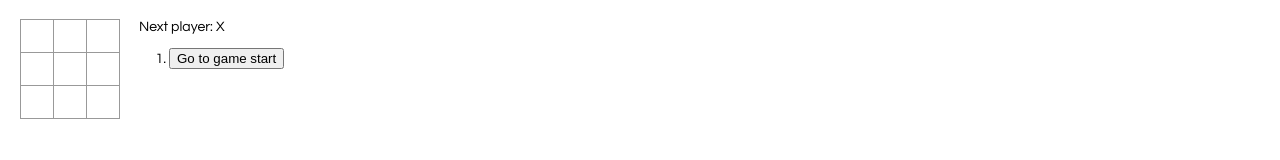
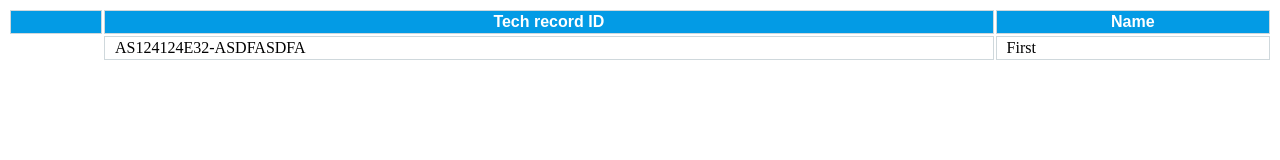
Before and after one commit to jessequiroga/react-frontend, a React app in the folder frontend/: page / in a window 1280 px wide. Built offline with nearby package versions, Linux system fonts and the light colour scheme.

Commit message:
dynamic fields setup

```diff
--- a/frontend/src/index.css
+++ b/frontend/src/index.css
@@ -1,50 +1,38 @@
-body {
-  font: 14px "Century Gothic", Futura, sans-serif;
-  margin: 20px;
+table { width: 100%; }
+
+thead {}
+tr.review-table-head-row {
+    border-top: 1px solid #0277BD;
+    border-bottom: 1px solid #0277BD;
+    background: #039BE5;
+    font-family: arial;
+    color: #FFF;
+    font-weight: 600;
 }
+th{
+    border: 1px solid #CFD8DC;
+    padding: 2px 10px;
+}
+th span {display: block;}
 
-ol, ul {
-  padding-left: 30px;
+tr.review-table-body-row {
+    cursor: pointer;
 }
+tr.review-table-body-row:hover td {
+    background: #B3E5FC;
+}
+.review-table-body-row-field-status-warn {padding: 10px; border-bottom: 1px solid #CFD8DC; background: #FF9800;}
+.review-table-body-row-field-status-rjct {padding: 10px; border-bottom: 1px solid #CFD8DC; background: #F44336;}
+.review-table-body-row-field-status-acpt {padding: 10px; border-bottom: 1px solid #CFD8DC; background: #4CAF50;}
 
-.board-row:after {
-  clear: both;
-  content: "";
-  display: table;
+td.review-table-body-row-field {
+    border: 1px solid #CFD8DC;
+    padding: 2px 10px;
+    background: #FFF;
 }
-
-.status {
-  margin-bottom: 10px;
-}
-
-.square {
-  background: #fff;
-  border: 1px solid #999;
-  float: left;
-  font-size: 24px;
-  font-weight: bold;
-  line-height: 34px;
-  height: 34px;
-  margin-right: -1px;
-  margin-top: -1px;
-  padding: 0;
-  text-align: center;
-  width: 34px;
-}
-
-.square:focus {
-  outline: none;
-}
-
-.kbd-navigation .square:focus {
-  background: #ddd;
-}
-
-.game {
-  display: flex;
-  flex-direction: row;
-}
-
-.game-info {
-  margin-left: 20px;
-}
+td.review-table-body-row-field-string {}
+td.review-table-body-row-field-bool {}
+td.review-table-body-row-field-decimal {text-align: right;}
+td.review-table-body-row-field-int {text-align: right;}
+td.review-table-body-row-field-date {}
+td.review-table-body-row-field-datetime {}
--- a/frontend/src/index.js
+++ b/frontend/src/index.js
@@ -2,149 +2,118 @@ import React from 'react';
 import ReactDOM from 'react-dom';
 import './index.css';
 
+// eslint-disable-next-line
+var instruments_json = [{
+    "status": "acpt",
+    "fields": [
+        {
+            "id": "tec_id",
+            "label": "Tech record ID",
+            "description": "",
+            "value": "AS124124E32-ASDFASDFA",
+        },
+        {
+            "id": "name",
+            "label": "Name",
+            "description": "Instrument name",
+            "value": "First",
+        },
+    ],
+    "errors": [
+        {"id": "AAA-10", "desc": "Whoops"},
+        {"id": "ZZZ-10", "desc": "Another oops"},
+    ],
+}]
 
-function Square(props) {
+function InstrumentTableBodyRowCell(props) {
   return (
-    <button className="square" onClick={props.onClick}>
-      {props.value}
-    </button>
-  );
+      <td
+        className="review-table-body-row-field review-table-body-row-field-{props.field.field_type}"
+      >
+        {props.field.value}
+      </td>
+    )
 }
 
-class Board extends React.Component {
-  renderSquare(i) {
-    return (
-      <Square
-        value={this.props.squares[i]}
-        onClick={() => this.props.onClick(i)}
-      />
-    );
+function InstrumentTableBodyRowStatusCell(props) {
+  return <td className="review-table-body-row-field-status-{props.status}"></td>
+}
+
+function InstrumentTableBodyRow(props) {
+  return (
+    <tr className="review-table-body-row">
+      <InstrumentTableBodyRowStatusCell status={props.instrument.status} />
+      {props.instrument.fields.map(function(field, key) {
+        return <InstrumentTableBodyRowCell field={field}/>
+      })}
+    </tr>
+  )
+}
+
+function InstrumentTableBody(props) {
+  return (
+    <tbody className="review-table-body">
+      {props.instruments.map(function(instrument, key) {
+        return <InstrumentTableBodyRow instrument={instrument} />
+      })}
+    </tbody>
+  )
+}
+
+function InstrumentTableHeadRowCell(props) {
+  return (
+    <th className="review-table-head-row-column review-table-head-row-heading-{{props.field_type}}">
+      <span>{props.heading}</span>
+    </th>
+  )
+}
+
+function InstrumentTableHead(props) {
+  return (
+    <thead className="review-table-head">
+      <tr className="review-table-head-row">
+        <th></th>
+        {props.headings.map(function(heading, key) {
+          return <InstrumentTableHeadRowCell heading={heading}/>
+        })}
+      </tr>
+    </thead>
+  )
+}
+
+class InstrumentTable extends React.Component {
+  constructor(props) {
+    super(props);
+    this.state = {
+      report: {
+        headings: ["Tech record ID", "Name"],
+        instruments: instruments_json,
+      },
+    };
+  }
+
+  handleClick(i) {
+    // Sets the active insturment for the modal, and triggers modal
+    const instruments = this.state.report.instruments.slice();
+    this.setState({activeInstrument: instruments[i]})
   }
 
   render() {
     return (
-      <div>
-        <div className="board-row">
-          {this.renderSquare(0)}
-          {this.renderSquare(1)}
-          {this.renderSquare(2)}
-        </div>
-        <div className="board-row">
-          {this.renderSquare(3)}
-          {this.renderSquare(4)}
-          {this.renderSquare(5)}
-        </div>
-        <div className="board-row">
-          {this.renderSquare(6)}
-          {this.renderSquare(7)}
-          {this.renderSquare(8)}
-        </div>
-      </div>
-    );
+      <table className="review-table">
+        <InstrumentTableHead
+            headings={this.state.report.headings}
+        />
+        <InstrumentTableBody
+          instruments={this.state.report.instruments}
+          onClick={(i) => this.handleClick(i)}
+        />
+      </table>
+    )
   }
 }
 
-class Game extends React.Component {
-  constructor(props) {
-    super(props);
-    this.state = {
-      history: [{
-        squares: Array(9).fill(null),
-      }],
-      xIsNext: true,
-      stepNumber: 0
-    };
-  }
-
-  handleClick(i) {
-    const history = this.state.history.slice(0, this.state.stepNumber + 1);
-    const current = history[history.length - 1];
-    const squares = current.squares.slice();
-    if (calculateWinner(squares) || squares[i]) {
-      return;
-    }
-    squares[i] = this.state.xIsNext ? 'X' : 'O';
-    this.setState({
-      history: history.concat([{
-        squares: squares
-      }]),
-      stepNumber: history.length,
-      xIsNext: !this.state.xIsNext,
-    });
-  }
-
-  jumpTo(step) {
-    this.setState({
-      stepNumber: step,
-      xIsNext: (step % 2) === 0,
-    });
-  }
-
-  render() {
-    const history = this.state.history;
-    const current = history[this.state.stepNumber];
-    const winner = calculateWinner(current.squares);
-
-    const moves = history.map((step, move) => {
-      const desc = move ?
-        'Go to move #' + move :
-        'Go to game start';
-      return (
-        <li key={move}>
-          <button onClick={() => this.jumpTo(move)}>{desc}</button>
-        </li>
-      );
-    });
-
-    let status;
-    if (winner) {
-      status = 'Winner: ' + winner;
-    } else {
-      status = 'Next player: ' + (this.state.xIsNext ? 'X' : 'O');
-    }
-
-
-    return (
-      <div className="game">
-        <div className="game-board">
-           <Board
-            squares={current.squares}
-            onClick={(i) => this.handleClick(i)}
-          />
-        </div>
-        <div className="game-info">
-          <div>{status}</div>
-          <ol>{moves}</ol>
-        </div>
-      </div>
-    );
-  }
-}
-
-function calculateWinner(squares) {
-  const lines = [
-    [0, 1, 2],
-    [3, 4, 5],
-    [6, 7, 8],
-    [0, 3, 6],
-    [1, 4, 7],
-    [2, 5, 8],
-    [0, 4, 8],
-    [2, 4, 6],
-  ];
-  for (let i = 0; i < lines.length; i++) {
-    const [a, b, c] = lines[i];
-    if (squares[a] && squares[a] === squares[b] && squares[a] === squares[c]) {
-      return squares[a];
-    }
-  }
-  return null;
-}
-
-
-// ========================================
-
 ReactDOM.render(
-  <Game />,
+  <InstrumentTable />,
   document.getElementById('root')
 );
```
